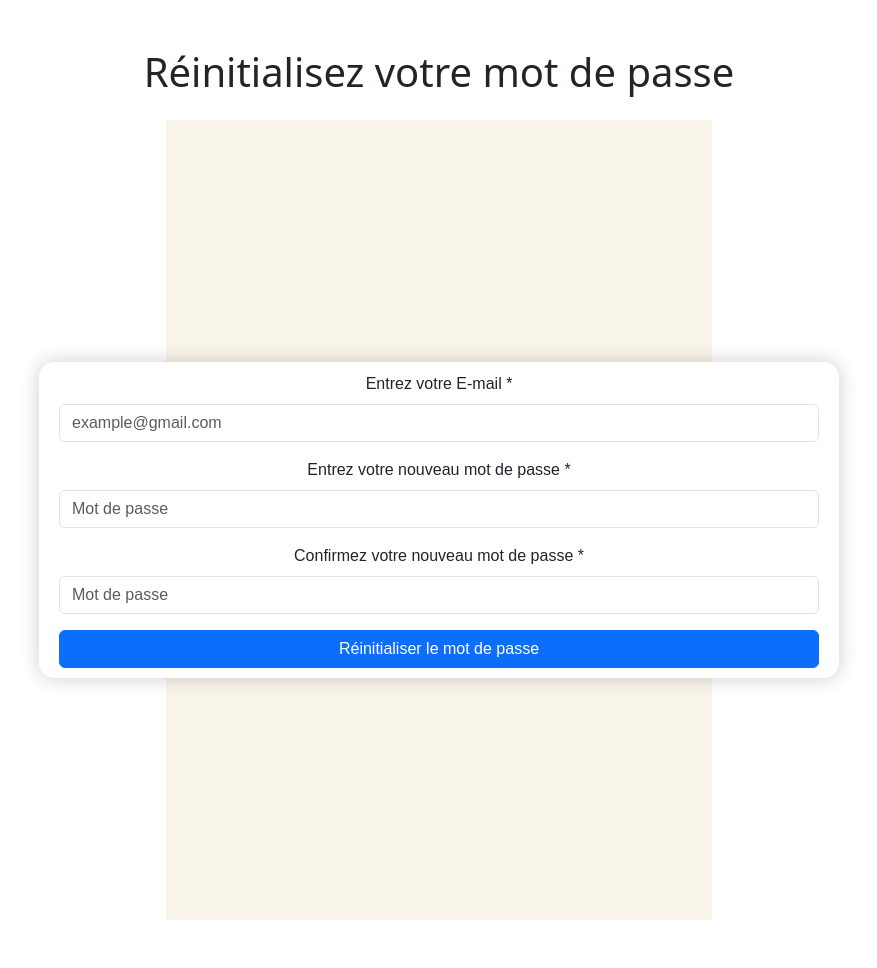
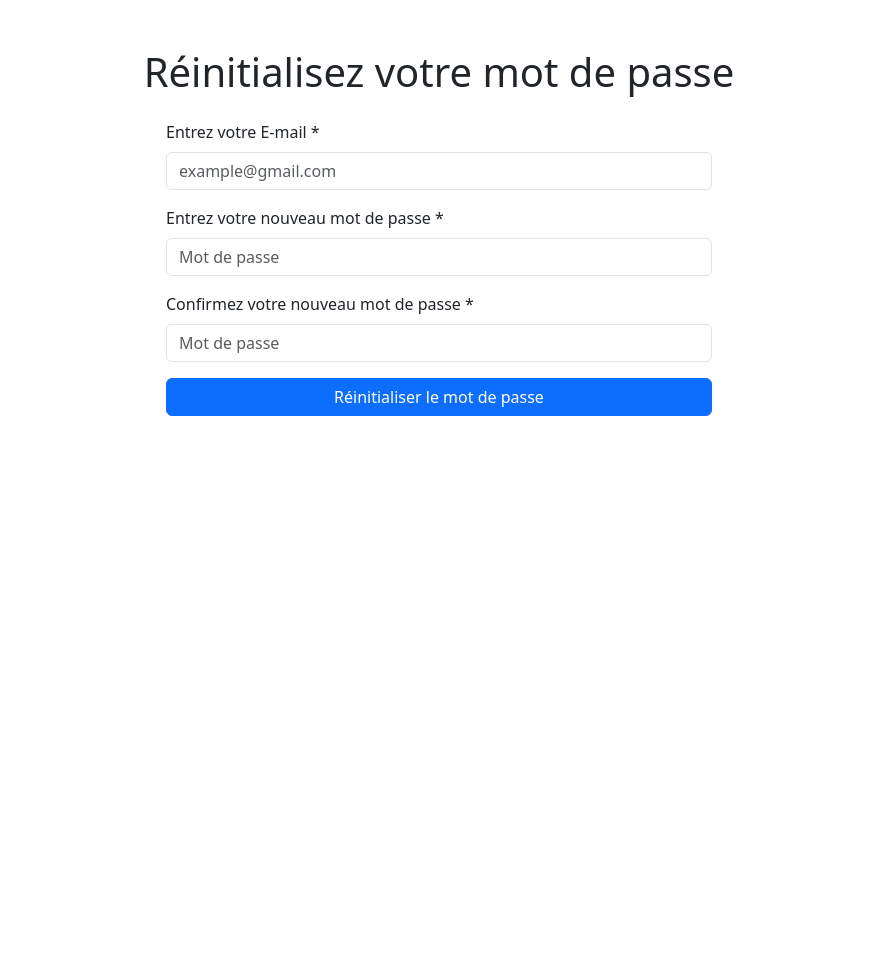
Before and after one commit to siandjiPatrick/Flask-app, a Flask app: page /reset_password in a window 1280 px wide. Shown: the part 56-1024 px from the top of the page, without its empty margins (201-1078 px from the left). After the commit the page ends 472 px from the top, so only its background shows below. Run offline with Flask 3, Linux system fonts and the light colour scheme; parts of the project's set-up code (start-up, migrations or seed data) failed here and were passed over.

Commit message:
remove div from template reset_password

```diff
--- a/templates/reset_password.html
+++ b/templates/reset_password.html
@@ -6,8 +6,7 @@
     <h1 class="text-center mb-4">Réinitialisez votre mot de passe</h1>
     <div class="row justify-content-center">
         <div class="col-md-8 col-lg-6">
-            <div class="b1">
-                <div class="m1">
+
                     <form action="" method="post">
                         <div class="mb-3">
                             <label for="email" class="form-label">Entrez votre E-mail *</label>
@@ -25,8 +24,6 @@
                             <button type="submit" class="btn btn-primary">Réinitialiser le mot de passe</button>
                         </div>
                     </form>
-                </div>
-            </div>
         </div>
     </div>
 </div>
```
